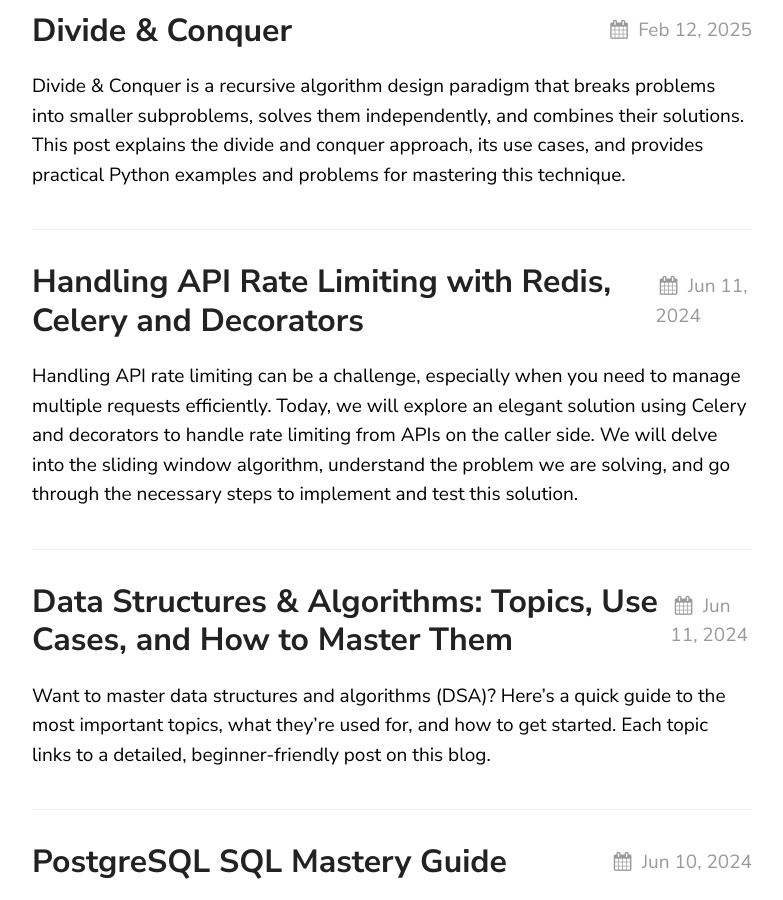
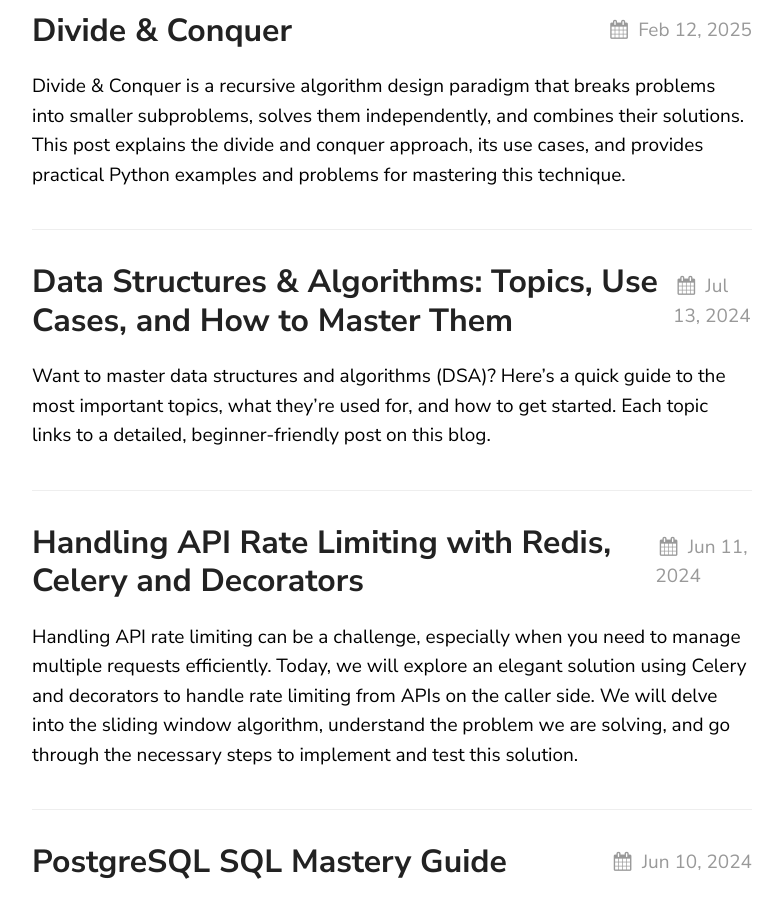
Before and after one commit to proxyroot/proxyroot.github.io, a Jekyll site: the page built from index.md, in a window 1280 px wide and 900 px high, scrolled down 767 px. Shown: the whole window, without its empty margins (68-851 px from the left). Built offline with Jekyll 4.4.1, drawn with Linux system fonts in a browser that asks for light colours.

Commit message:
DS and algo

```diff
--- a/_posts/2025-07-13-dsa-topics-overview.markdown
+++ b/_posts/2025-07-13-dsa-topics-overview.markdown
@@ -1,6 +1,6 @@
 ---
 title: "Data Structures & Algorithms: Topics, Use Cases, and How to Master Them"
-date: 2024-06-11
+date: 2024-07-13
 categories: [dsa, overview, guide]
 summary: "A friendly overview of essential data structures and algorithms, their real-world use cases, and tips for mastering DSA. Includes links to detailed posts for each topic."
 ---
```
